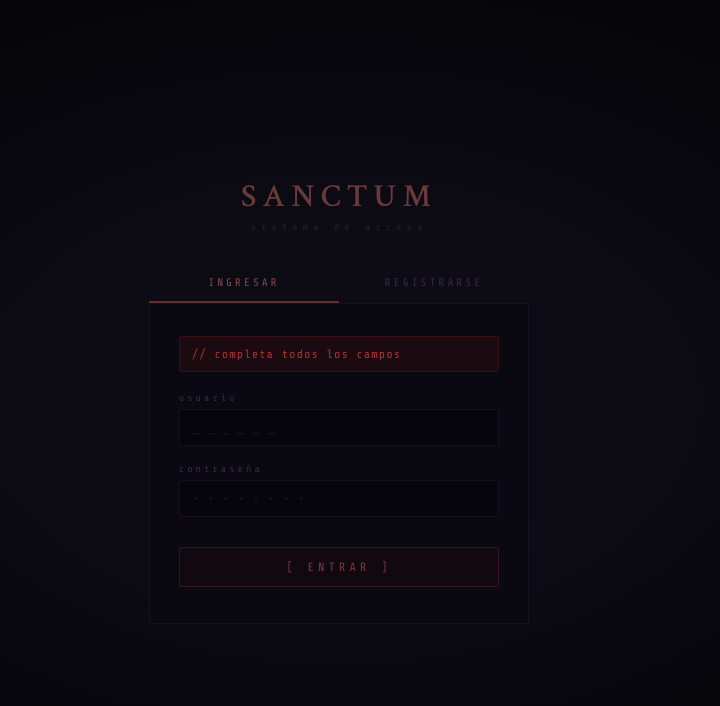
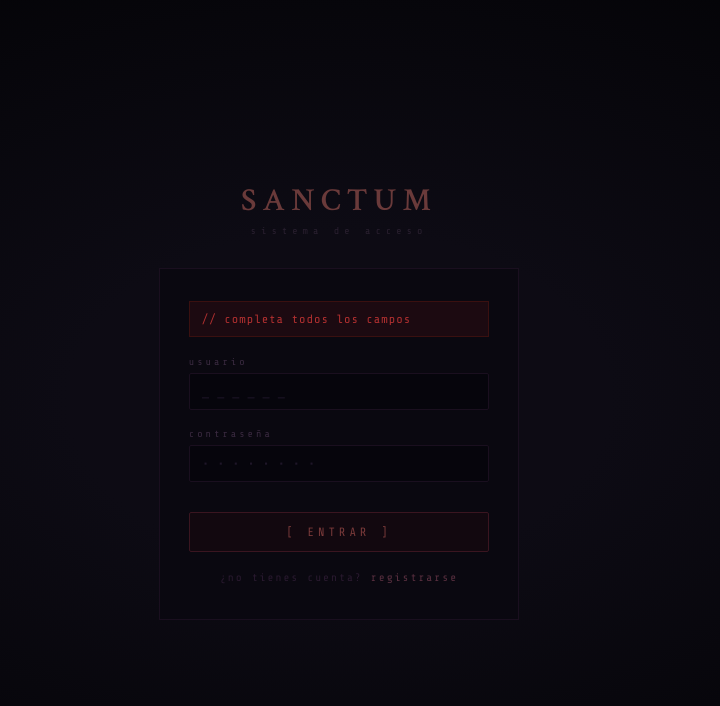
Before and after one commit to AaronGnz/Proyecto-Login, a PHP site: page /login.php?error=vacio in a window 1280 px wide. Shown: the top 706 px of the page, without its empty margins (301-1021 px from the left). Run offline with PHP 8.4, Linux system fonts and the light colour scheme; a user stored in the database is signed in.

Commit message:
Update login.php

```diff
--- a/login.php
+++ b/login.php
@@ -5,194 +5,40 @@
     <meta name="viewport" content="width=device-width, initial-scale=1.0">
     <title>Acceso</title>
     <style>
-        @import url('https://fonts.googleapis.com/css2?family=Share+Tech+Mono&family=Crimson+Text:ital,wght@0,400;0,600;1,400&display=swap');
-
+        @import url('https://fonts.googleapis.com/css2?family=Share+Tech+Mono&family=Crimson+Text:wght@400;600&display=swap');
         * { box-sizing: border-box; margin: 0; padding: 0; }
-
-        body {
-            font-family: 'Share Tech Mono', monospace;
-            min-height: 100vh;
-            background: #050508;
-            display: flex;
-            justify-content: center;
-            align-items: center;
-            padding: 2rem 1rem;
-        }
-
-        /* fondo con vignette */
-        body::before {
-            content: '';
-            position: fixed;
-            inset: 0;
-            background: radial-gradient(ellipse at center, #0d0b14 30%, #020204 100%);
-            z-index: 0;
-        }
-
-        .wrap {
-            position: relative;
-            z-index: 1;
-            width: 100%;
-            max-width: 380px;
-        }
-
-        /* título superior */
-        .site-title {
-            text-align: center;
-            margin-bottom: 2rem;
-        }
-
-        .site-title h1 {
-            font-family: 'Crimson Text', serif;
-            font-size: 32px;
-            font-weight: 600;
-            color: #6a3a3a;
-            letter-spacing: 6px;
-            text-transform: uppercase;
-        }
-
-        .site-title p {
-            font-size: 10px;
-            color: #2a2030;
-            letter-spacing: 5px;
-            margin-top: 4px;
-        }
-
-        /* tabs */
-        .tabs {
-            display: flex;
-            border-bottom: 1px solid #1a0f1f;
-            margin-bottom: 0;
-        }
-
-        .tab {
-            flex: 1;
-            padding: 12px;
-            text-align: center;
-            font-size: 11px;
-            letter-spacing: 3px;
-            cursor: pointer;
-            color: #3a2a40;
-            border-bottom: 2px solid transparent;
-            transition: all 0.2s;
-            user-select: none;
-        }
-
-        .tab.active {
-            color: #8a4a4a;
-            border-bottom: 2px solid #6a2a2a;
-        }
-
-        /* card */
-        .card {
-            background: #0a0810;
-            border: 1px solid #1a0f1f;
-            border-top: none;
-            padding: 2rem 1.8rem 2.2rem;
-        }
-
-        /* mensajes */
-        .msg {
-            font-size: 12px;
-            padding: 10px 12px;
-            border-radius: 2px;
-            margin-bottom: 1.2rem;
-            letter-spacing: 1px;
-            display: none;
-        }
-        .msg.show { display: block; }
+        body { font-family: 'Share Tech Mono', monospace; min-height: 100vh; background: #050508; display: flex; justify-content: center; align-items: center; padding: 2rem 1rem; }
+        body::before { content: ''; position: fixed; inset: 0; background: radial-gradient(ellipse at center, #0d0b14 30%, #020204 100%); z-index: 0; }
+        .wrap { position: relative; z-index: 1; width: 100%; max-width: 360px; }
+        .site-title { text-align: center; margin-bottom: 2rem; }
+        .site-title h1 { font-family: 'Crimson Text', serif; font-size: 32px; font-weight: 600; color: #6a3a3a; letter-spacing: 6px; text-transform: uppercase; }
+        .site-title p { font-size: 10px; color: #2a2030; letter-spacing: 5px; margin-top: 4px; }
+        .card { background: #0a0810; border: 1px solid #1a0f1f; padding: 2rem 1.8rem 2.2rem; }
+        .msg { font-size: 12px; padding: 10px 12px; margin-bottom: 1.2rem; letter-spacing: 1px; }
         .msg.error   { color: #b03030; background: rgba(100,20,20,0.2); border: 1px solid #3a1010; }
         .msg.success { color: #4a8a4a; background: rgba(20,60,20,0.2); border: 1px solid #103010; }
-
-        /* campos */
         .field { margin-bottom: 1.1rem; }
-
-        label {
-            display: block;
-            font-size: 10px;
-            letter-spacing: 3px;
-            color: #3a2a40;
-            margin-bottom: 6px;
-        }
-
-        input[type="text"],
-        input[type="password"] {
-            width: 100%;
-            padding: 10px 12px;
-            background: #06050c;
-            border: 1px solid #1a0f1f;
-            border-radius: 2px;
-            color: #7a5a6a;
-            font-family: 'Share Tech Mono', monospace;
-            font-size: 14px;
-            outline: none;
-            transition: border-color 0.2s, color 0.2s;
-        }
-
-        input[type="text"]:focus,
-        input[type="password"]:focus {
-            border-color: #4a1a2a;
-            color: #c09090;
-        }
-
+        label { display: block; font-size: 10px; letter-spacing: 3px; color: #3a2a40; margin-bottom: 6px; }
+        input[type="text"], input[type="password"] { width: 100%; padding: 10px 12px; background: #06050c; border: 1px solid #1a0f1f; border-radius: 2px; color: #7a5a6a; font-family: 'Share Tech Mono', monospace; font-size: 14px; outline: none; transition: border-color 0.2s, color 0.2s; }
+        input:focus { border-color: #4a1a2a; color: #c09090; }
         input::placeholder { color: #1e1628; }
-
-        /* indicador de coincidencia */
-        .match-hint {
-            font-size: 10px;
-            letter-spacing: 2px;
-            margin-top: 5px;
-            height: 14px;
-        }
-        .match-hint.ok  { color: #4a8a4a; }
-        .match-hint.bad { color: #8a2a2a; }
-
-        /* botón */
-        .btn {
-            width: 100%;
-            padding: 12px;
-            background: #12080f;
-            border: 1px solid #3a1520;
-            border-radius: 2px;
-            color: #7a3a3a;
-            font-family: 'Share Tech Mono', monospace;
-            font-size: 12px;
-            letter-spacing: 4px;
-            cursor: pointer;
-            margin-top: 0.8rem;
-            transition: background 0.2s, color 0.2s, border-color 0.2s;
-        }
-
-        .btn:hover {
-            background: #1e0c16;
-            border-color: #6a2a2a;
-            color: #b05050;
-        }
-
-        /* panel oculto */
-        .panel { display: none; }
-        .panel.active { display: block; }
+        .btn { width: 100%; padding: 12px; background: #12080f; border: 1px solid #3a1520; border-radius: 2px; color: #7a3a3a; font-family: 'Share Tech Mono', monospace; font-size: 12px; letter-spacing: 4px; cursor: pointer; margin-top: 0.8rem; transition: background 0.2s, color 0.2s, border-color 0.2s; }
+        .btn:hover { background: #1e0c16; border-color: #6a2a2a; color: #b05050; }
+        .register-link { text-align: center; margin-top: 1.2rem; font-size: 11px; color: #2a1a30; letter-spacing: 2px; }
+        .register-link a { color: #5a3040; text-decoration: none; transition: color 0.2s; }
+        .register-link a:hover { color: #8a4a5a; }
     </style>
 </head>
 <body>
 <div class="wrap">
-
     <div class="site-title">
         <h1>SANCTUM</h1>
         <p>sistema de acceso</p>
     </div>
 
-    <div class="tabs">
-        <div class="tab active" onclick="switchTab('login')">INGRESAR</div>
-        <div class="tab" onclick="switchTab('registro')">REGISTRARSE</div>
-    </div>
-
     <div class="card">
-
-        <!-- ── LOGIN ── -->
-        <div class="panel active" id="panel-login">
-
         <?php if (isset($_GET['error'])): ?>
-                <div class="msg error show">
+            <div class="msg error">
                 <?php
                     if ($_GET['error'] === 'credenciales') echo '// usuario o contraseña incorrectos';
                     if ($_GET['error'] === 'vacio')        echo '// completa todos los campos';
@@ -200,8 +46,8 @@
             </div>
         <?php endif; ?>
 
-            <?php if (isset($_GET['registered']) && $_GET['registered'] === '1'): ?>
-                <div class="msg success show">// registro exitoso — puedes ingresar</div>
+        <?php if (isset($_GET['registered'])): ?>
+            <div class="msg success">// registro exitoso — puedes ingresar</div>
         <?php endif; ?>
 
         <form action="login_proceso.php" method="POST">
@@ -215,65 +61,11 @@
             </div>
             <button type="submit" class="btn">[ ENTRAR ]</button>
         </form>
-        </div>
 
-        <!-- ── REGISTRO ── -->
-        <div class="panel" id="panel-registro">
-
-            <?php if (isset($_GET['reg_error'])): ?>
-                <div class="msg error show">
-                    <?php
-                        if ($_GET['reg_error'] === 'vacio')        echo '// completa todos los campos';
-                        if ($_GET['reg_error'] === 'no_coinciden') echo '// las contraseñas no coinciden';
-                        if ($_GET['reg_error'] === 'existe')       echo '// ese usuario ya está registrado';
-                    ?>
-                </div>
-            <?php endif; ?>
-
-            <form action="registro_proceso.php" method="POST">
-                <div class="field">
-                    <label>usuario</label>
-                    <input type="text" name="usuario" placeholder="_ _ _ _ _ _" required autocomplete="off">
-                </div>
-                <div class="field">
-                    <label>contraseña</label>
-                    <input type="password" name="password" id="reg-pass" placeholder="• • • • • • • •" required oninput="checkMatch()">
-                </div>
-                <div class="field">
-                    <label>confirmar contraseña</label>
-                    <input type="password" name="password2" id="reg-pass2" placeholder="• • • • • • • •" required oninput="checkMatch()">
-                    <div class="match-hint" id="match-hint"></div>
-                </div>
-                <button type="submit" class="btn">[ REGISTRAR ]</button>
-            </form>
-        </div>
-
+        <div class="register-link">
+            ¿no tienes cuenta? <a href="registro.php">registrarse</a>
         </div>
     </div>
-
-<script>
-    // Abrir en el tab correcto según parámetro GET
-    const params = new URLSearchParams(window.location.search);
-    if (params.has('reg_error') || params.get('tab') === 'registro') {
-        switchTab('registro');
-    }
-
-    function switchTab(tab) {
-        document.querySelectorAll('.tab').forEach((t, i) => {
-            t.classList.toggle('active', (i === 0 && tab === 'login') || (i === 1 && tab === 'registro'));
-        });
-        document.getElementById('panel-login').classList.toggle('active', tab === 'login');
-        document.getElementById('panel-registro').classList.toggle('active', tab === 'registro');
-    }
-
-    function checkMatch() {
-        const p1 = document.getElementById('reg-pass').value;
-        const p2 = document.getElementById('reg-pass2').value;
-        const hint = document.getElementById('match-hint');
-        if (!p2) { hint.textContent = ''; hint.className = 'match-hint'; return; }
-        if (p1 === p2) { hint.textContent = '// coinciden'; hint.className = 'match-hint ok'; }
-        else           { hint.textContent = '// no coinciden'; hint.className = 'match-hint bad'; }
-    }
-</script>
+</div>
 </body>
 </html>
```
Lines whose indentation alone changed are shown as unchanged.
